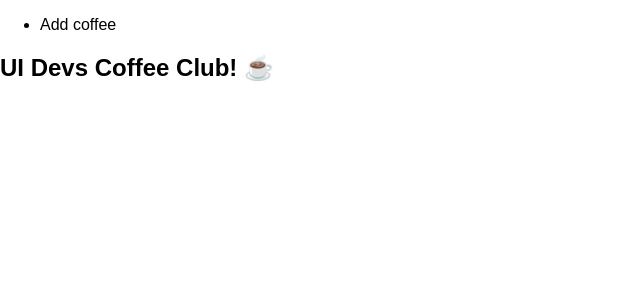
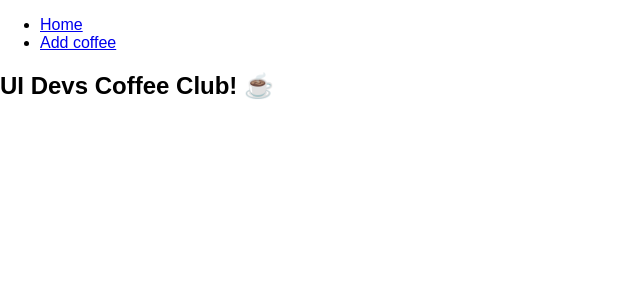
Before and after one commit to Tail-Light-UI-Devs/coffee-club, a React (Create React App) app: page / in a window 1280 px wide. Shown: the top 300 px of the page, without its empty margins (0-640 px from the left). Built offline with nearby package versions, Linux system fonts and the light colour scheme.

Commit message:
Fix Router error and add home link

```diff
--- a/src/App.js
+++ b/src/App.js
@@ -11,12 +11,15 @@ const Home = () => (
 
 const App = () => (
   <Router history={createHistory({ basename: process.env.PUBLIC_URL })}>
-    <ul>
-      <li>
-        <Link to="/yer-a-wizard-harry" />Add coffee
-      </li>
-    </ul>
     <div>
+      <ul>
+        <li>
+          <Link to="/">Home</Link>
+        </li>
+        <li>
+          <Link to="/yer-a-wizard-harry">Add coffee</Link>
+        </li>
+      </ul>
       <Route exact path="/" component={Home} />
       <Route path="/yer-a-wizard-harry" component={UploadForm} />
     </div>
```
